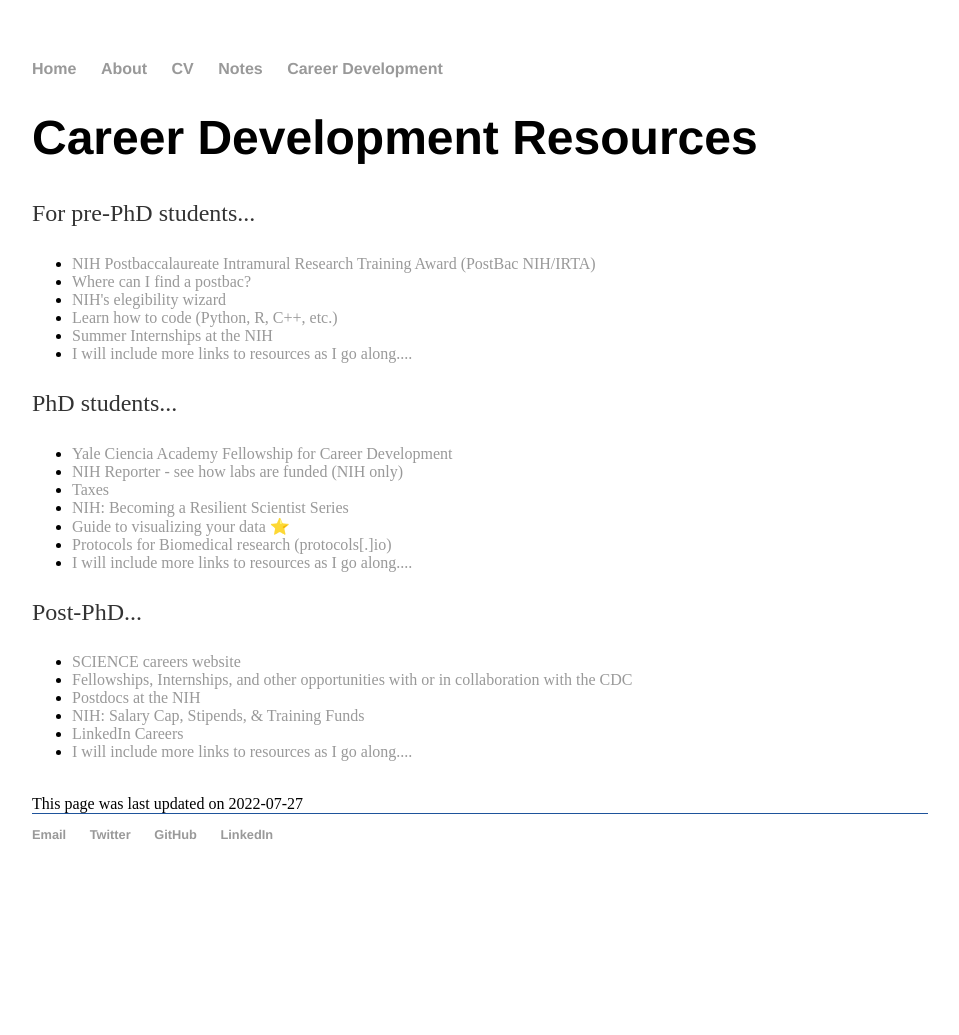
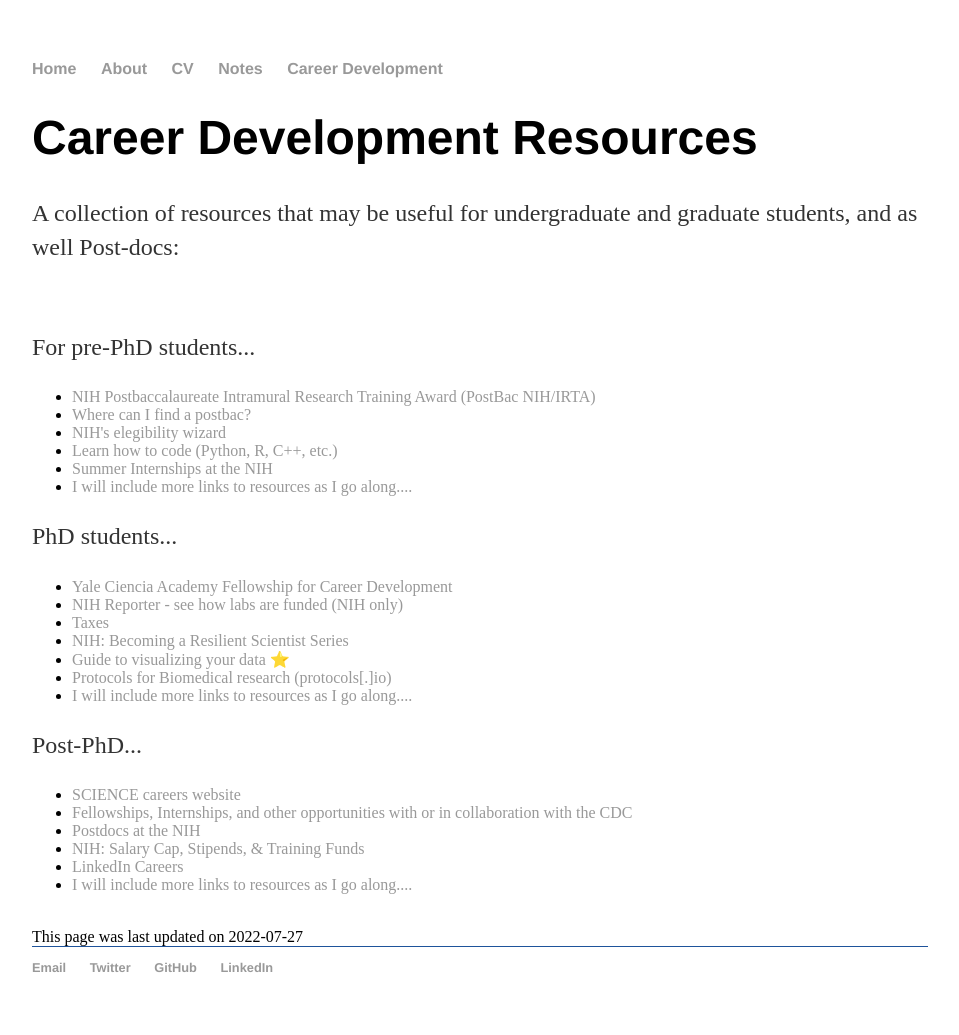
Before and after one commit to haddocksoto/haddocksoto.github.io, a Jekyll site: the page built from career/index.html, in a window 1280 px wide. Shown: the whole page, without its empty margins (160-1119 px from the left). Built offline with Jekyll 4.4.1, drawn with Linux system fonts in a browser that asks for light colours; before the commit the page ends 902 px from its top, so only the background shows below that.

Commit message:
Update index.html

```diff
--- a/career/index.html
+++ b/career/index.html
@@ -13,6 +13,8 @@
 </script>
 		<div class="career">
 			<h1>Career Development Resources</h1>
+			<p>A collection of resources that may be useful for undergraduate and graduate students, and as well Post-docs: </p>
+			<br>
 			<p>For pre-PhD students...</p>
 
 			<ul class="contacts">
@@ -53,3 +55,5 @@
 <br>
 
 This page was last updated on 2022-07-27
+
+<br>
```
